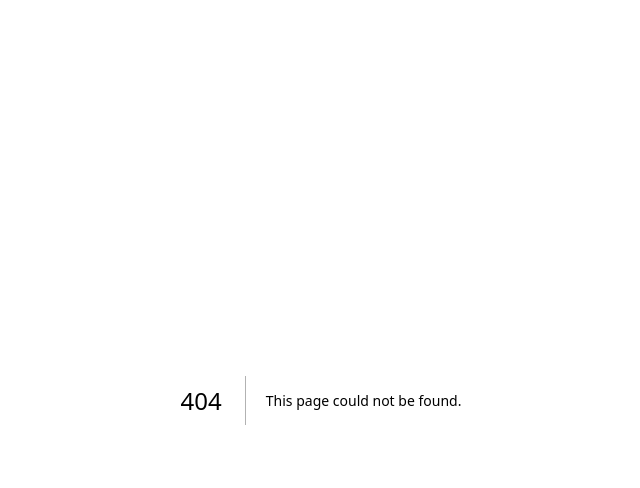
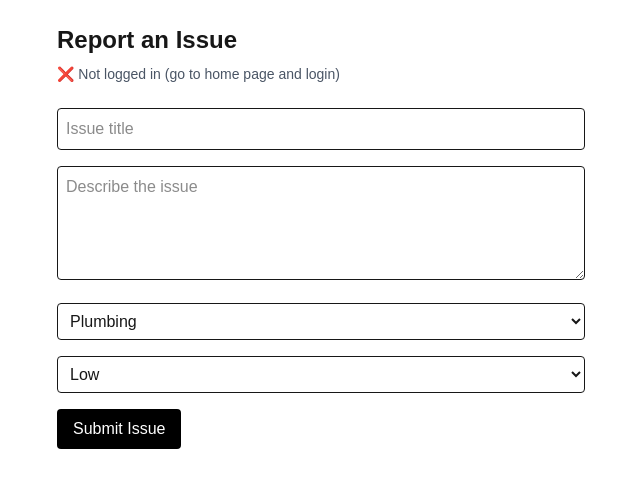
Before and after one commit to Adarsh-s-007/issuepulse, a Next.js app: page /report in a window 1280 px wide. Before the commit this address had no page. Shown: the top 488 px of the page, without its empty margins (319-959 px from the left). Built offline with nearby package versions, Linux system fonts and the light colour scheme; no server answers.

Commit message:
feat: working auth and issue submission flow

```diff
--- a/app/page.tsx
+++ b/app/page.tsx
@@ -1,30 +1,76 @@
 "use client";
-import { signUp, signIn, signOut } from "@/services/auth"
 
+import { supabase } from "@/lib/supabaseClient";
 
-export default function Home() {
+const TEST_EMAIL = "student2@test.com";
+
+const TEST_PASSWORD = "password123";
+
+export default function HomePage() {
   async function handleSignup() {
-    await signUp("testuser@gmail.com", "password123");
-    alert("Signup attempted – check Supabase users");
+    const { error } = await supabase.auth.signUp({
+      email: TEST_EMAIL,
+      password: TEST_PASSWORD,
+    });
+
+    if (error) {
+      alert("Signup error: " + error.message);
+    } else {
+      alert("Signup successful (or user already exists). Now login.");
+    }
   }
 
   async function handleLogin() {
-    await signIn("testuser@gmail.com", "password123");
-    alert("Login attempted");
+    const { data, error } = await supabase.auth.signInWithPassword({
+      email: TEST_EMAIL,
+      password: TEST_PASSWORD,
+    });
+
+    if (error) {
+      alert("Login error: " + error.message);
+    } else {
+      alert("Login successful!");
+      console.log("SESSION:", data.session);
+    }
   }
 
   async function handleLogout() {
-    await signOut();
+    await supabase.auth.signOut();
     alert("Logged out");
   }
 
   return (
-    <main className="p-10 space-y-4">
+    <main className="max-w-md mx-auto p-6 space-y-4">
       <h1 className="text-2xl font-bold">IssuePulse Auth Test</h1>
 
-      <button onClick={handleSignup}>Test Signup</button>
-      <button onClick={handleLogin}>Test Login</button>
-      <button onClick={handleLogout}>Test Logout</button>
+      <p className="text-sm text-gray-600">
+        Test user: <b>{TEST_EMAIL}</b>
+      </p>
+
+      <button
+        onClick={handleSignup}
+        className="w-full bg-black text-white p-2 rounded"
+      >
+        Test Signup
+      </button>
+
+      <button
+        onClick={handleLogin}
+        className="w-full bg-black text-white p-2 rounded"
+      >
+        Test Login
+      </button>
+
+      <button
+        onClick={handleLogout}
+        className="w-full bg-gray-300 p-2 rounded"
+      >
+        Test Logout
+      </button>
+
+      <p className="text-sm text-gray-500">
+        After login, go to <code>/report</code>
+      </p>
     </main>
   );
 }
--- /dev/null
+++ b/app/report/page.tsx
@@ -0,0 +1,110 @@
+"use client";
+
+import { useState, useEffect } from "react";
+import { supabase } from "@/lib/supabaseClient";
+
+export default function ReportIssuePage() {
+  const [title, setTitle] = useState("");
+  const [description, setDescription] = useState("");
+  const [category, setCategory] = useState("Plumbing");
+  const [priority, setPriority] = useState("Low");
+  const [loading, setLoading] = useState(false);
+  const [user, setUser] = useState<any>(null);
+
+  // Check login session
+  useEffect(() => {
+    supabase.auth.getSession().then(({ data }) => {
+      setUser(data.session?.user ?? null);
+    });
+  }, []);
+
+  async function handleSubmit(e: React.FormEvent) {
+    e.preventDefault();
+
+    if (!user) {
+      alert("Please login first");
+      return;
+    }
+
+    setLoading(true);
+
+    const { error } = await supabase.from("issues").insert({
+      title,
+      description,
+      category,
+      priority,
+      status: "reported",
+      created_by: user.id,
+    });
+
+    if (error) {
+      alert("Error: " + error.message);
+    } else {
+      alert("Issue reported successfully!");
+      setTitle("");
+      setDescription("");
+    }
+
+    setLoading(false);
+  }
+
+  return (
+    <main className="max-w-xl mx-auto p-6">
+      <h1 className="text-2xl font-bold mb-2">Report an Issue</h1>
+
+      <p className="mb-6 text-sm text-gray-600">
+        {user ? "✅ Logged in" : "❌ Not logged in (go to home page and login)"}
+      </p>
+
+      <form onSubmit={handleSubmit} className="space-y-4">
+        <input
+          type="text"
+          placeholder="Issue title"
+          value={title}
+          onChange={(e) => setTitle(e.target.value)}
+          className="w-full border p-2 rounded"
+          required
+        />
+
+        <textarea
+          placeholder="Describe the issue"
+          value={description}
+          onChange={(e) => setDescription(e.target.value)}
+          className="w-full border p-2 rounded"
+          rows={4}
+          required
+        />
+
+        <select
+          value={category}
+          onChange={(e) => setCategory(e.target.value)}
+          className="w-full border p-2 rounded"
+        >
+          <option>Plumbing</option>
+          <option>Electrical</option>
+          <option>Cleanliness</option>
+          <option>Internet</option>
+        </select>
+
+        <select
+          value={priority}
+          onChange={(e) => setPriority(e.target.value)}
+          className="w-full border p-2 rounded"
+        >
+          <option>Low</option>
+          <option>Medium</option>
+          <option>High</option>
+          <option>Emergency</option>
+        </select>
+
+        <button
+          type="submit"
+          disabled={loading}
+          className="bg-black text-white px-4 py-2 rounded disabled:opacity-50"
+        >
+          {loading ? "Submitting..." : "Submit Issue"}
+        </button>
+      </form>
+    </main>
+  );
+}
```
